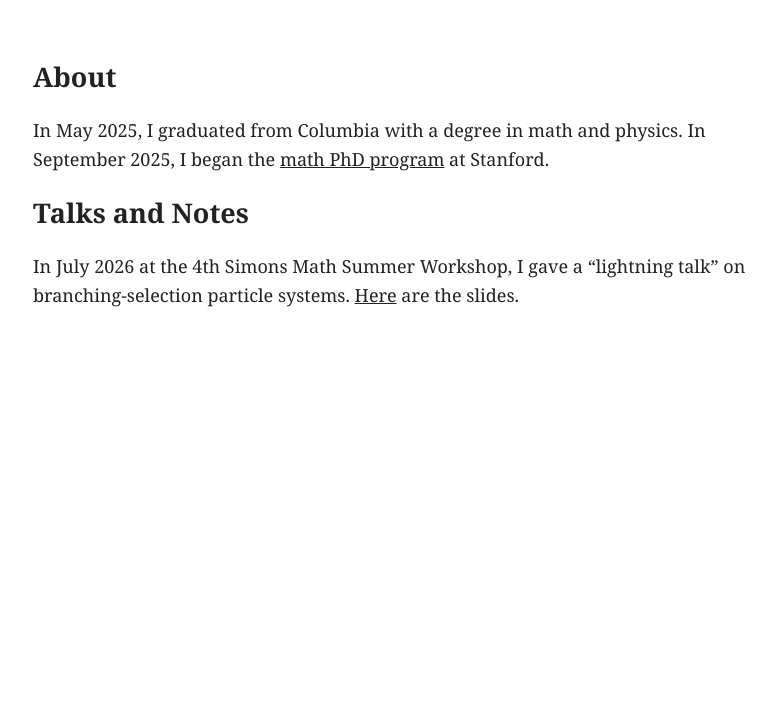
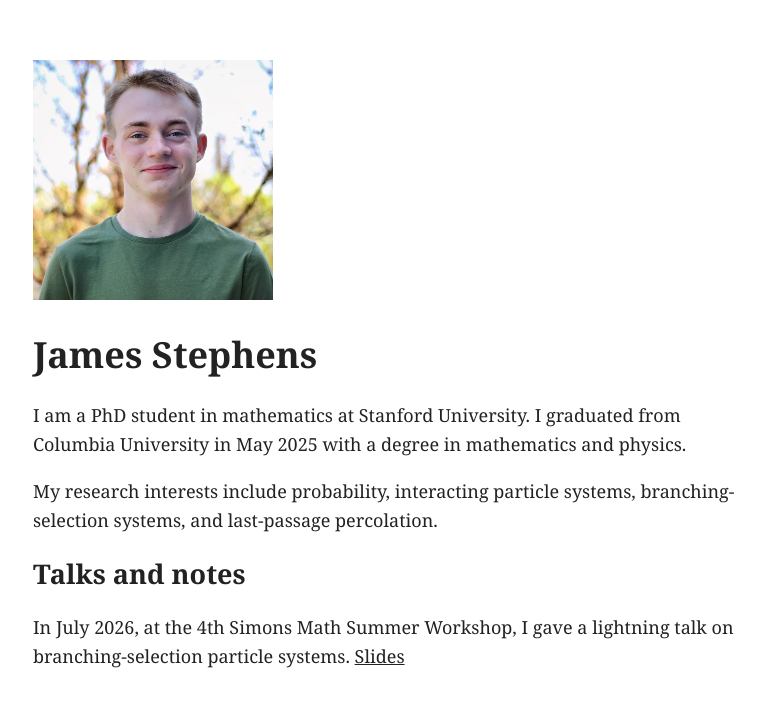
Before and after one commit to jameshstephens/jameshstephens.github.io, a Jekyll site: the page built from index.md, in a window 1280 px wide. Shown: the top 707 px of the page, without its empty margins (247-1022 px from the left). Built offline with Jekyll 4.4.1, drawn with Linux system fonts in a browser that asks for light colours; our own code applies the rules of GitHub Pages for plain Markdown files.

Commit message:
Update index.md

```diff
--- a/index.md
+++ b/index.md
@@ -1,5 +1,16 @@
-## About
-In May 2025, I graduated from Columbia with a degree in math and physics. In September 2025, I began the [math PhD program](https://mathematics.stanford.edu/academics/graduate-students/phd-program) at Stanford.
+---
+layout: default
+title: James Stephens
+---
 
-## Talks and Notes
-In July 2026 at the 4th Simons Math Summer Workshop, I gave a "lightning talk" on branching-selection particle systems. [Here](stephens_scgp_2026.pdf) are the slides.
+![James Stephens](/assets/img/logo.jpg)
+
+# James Stephens
+
+I am a PhD student in mathematics at Stanford University. I graduated from Columbia University in May 2025 with a degree in mathematics and physics.
+
+My research interests include probability, interacting particle systems, branching-selection systems, and last-passage percolation.
+
+## Talks and notes
+
+In July 2026, at the 4th Simons Math Summer Workshop, I gave a lightning talk on branching-selection particle systems. [Slides](/stephens_scgp_2026.pdf)
```
